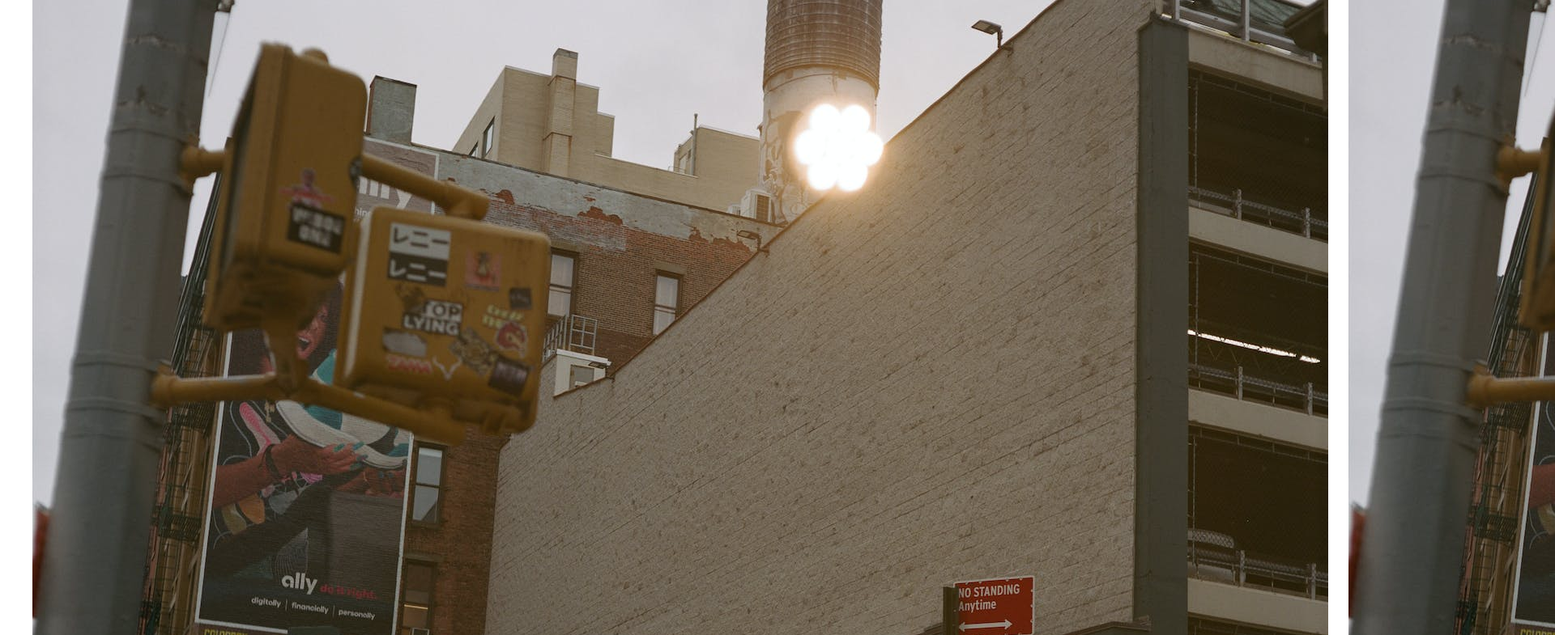
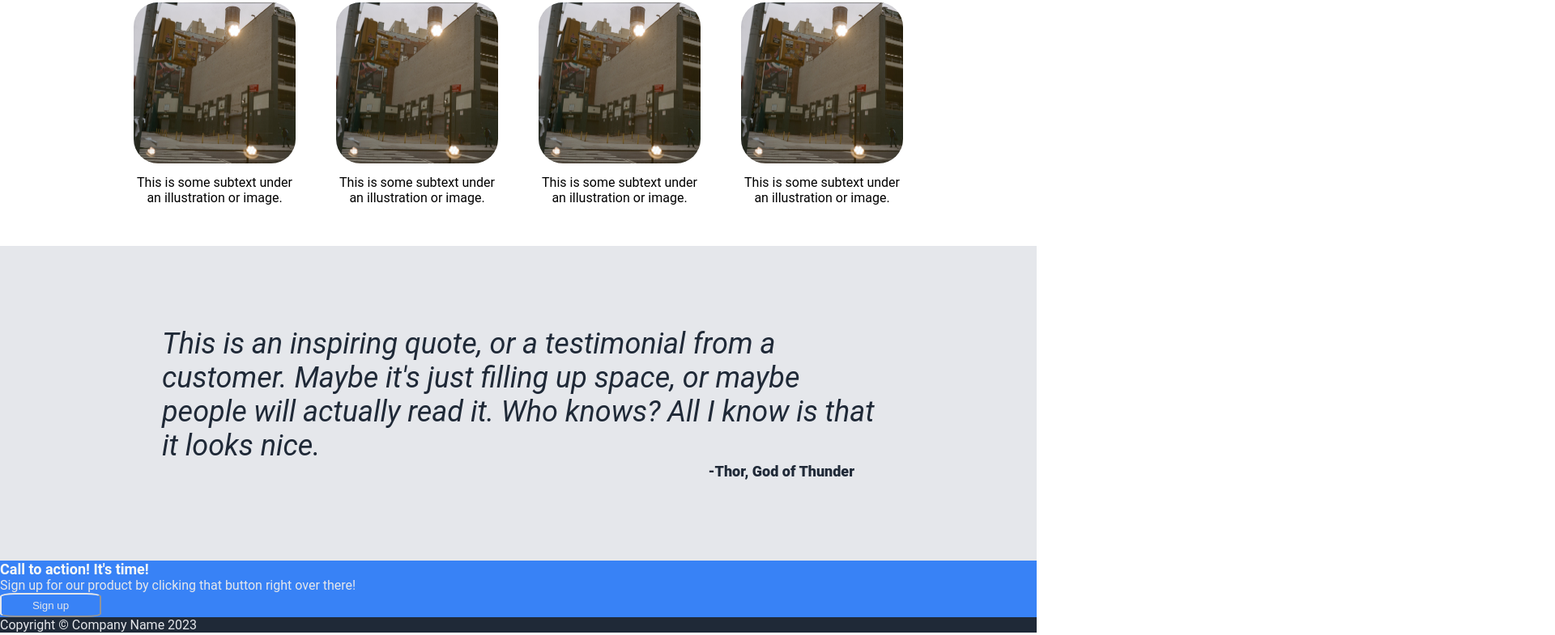
Before and after one commit to dylen400mh/landing-page, a plain HTML site: page index.html in a window 1280 px wide. Shown: the part 641-1426 px from the top of the page at 81% size, 1920 px wide, since content can reach past the window. Drawn offline with Linux system fonts and the light colour scheme.

Commit message:
Reformat information and quote sections

```diff
--- a/styles.css
+++ b/styles.css
@@ -9,8 +9,8 @@ body {
 ul {
     list-style-type: none;
     display: flex;
-    gap: 25px;
     margin: 0;
+    padding: 0;
 }
 
 a {
@@ -26,8 +26,6 @@ button {
     border-radius: 15%;
 }
 
-
-
 .footer {
     background-color: #1f2937;
 }
@@ -40,9 +38,19 @@ button {
     padding: 10px 200px;
 }
 
+.header-logo-text {
+    font-size: 24px;
+    color: #f9faf8;
+    font-weight: 800;
+}
+
 .header-link-text {
     font-size: 18px;
     color: #e5e7eb;
+}
+
+.header-link-text ul {
+    gap: 25px;
 }
 
 .hero {
@@ -80,10 +88,44 @@ button {
     height: 250px;
 }
 
-.header-logo-text {
-    font-size: 24px;
-    color: #f9faf8;
+.information {
+    display: flex;
+    flex-direction: column;
+    align-items: center;
+    padding: 50px 200px;
+    gap: 50px;
+}
+
+.information-header-text {
+    font-size: 36px;
     font-weight: 800;
+    color: #1f2937;
+}
+
+.information-cards {
+    display: flex;
+}
+
+.information-cards ul {
+    gap: 50px;
+}
+
+.information-card {
+    display: flex;
+    flex-direction: column;
+    align-items: center;
+    gap: 10px;
+}
+
+.information-image img {
+    width: 200px;
+    height: auto;
+    border-radius: 15%;
+}
+
+.information-caption {
+    width: 200px;
+    text-align: center;
 }
 
 .call-to-action {
@@ -104,23 +146,31 @@ button {
     color: #e5e7eb;
 }
 
-.information-header-text {
-    font-size: 36px;
-    font-weight: 800;
-    color: #1f2937;
-}
-
 .quote {
     background-color: #e5e7eb;
+    display: flex;
+    flex-direction: column;
+    padding: 100px 200px;
 }
 
 .quote-text {
+    display: flex;
+    justify-content: flex-start;
     font-size: 36px;
     font-weight: light;
     font-style: italic;
     color: #1f2937;
 }
 
+.quote-author {
+    font-weight: 800;
+    color: #1f2937;
+    font-size: 18px;
+    display: flex;
+    justify-content: flex-end;
+    padding-right: 25px;
+}
+
 .footer-text {
     color: #e5e7eb;
 }
```
